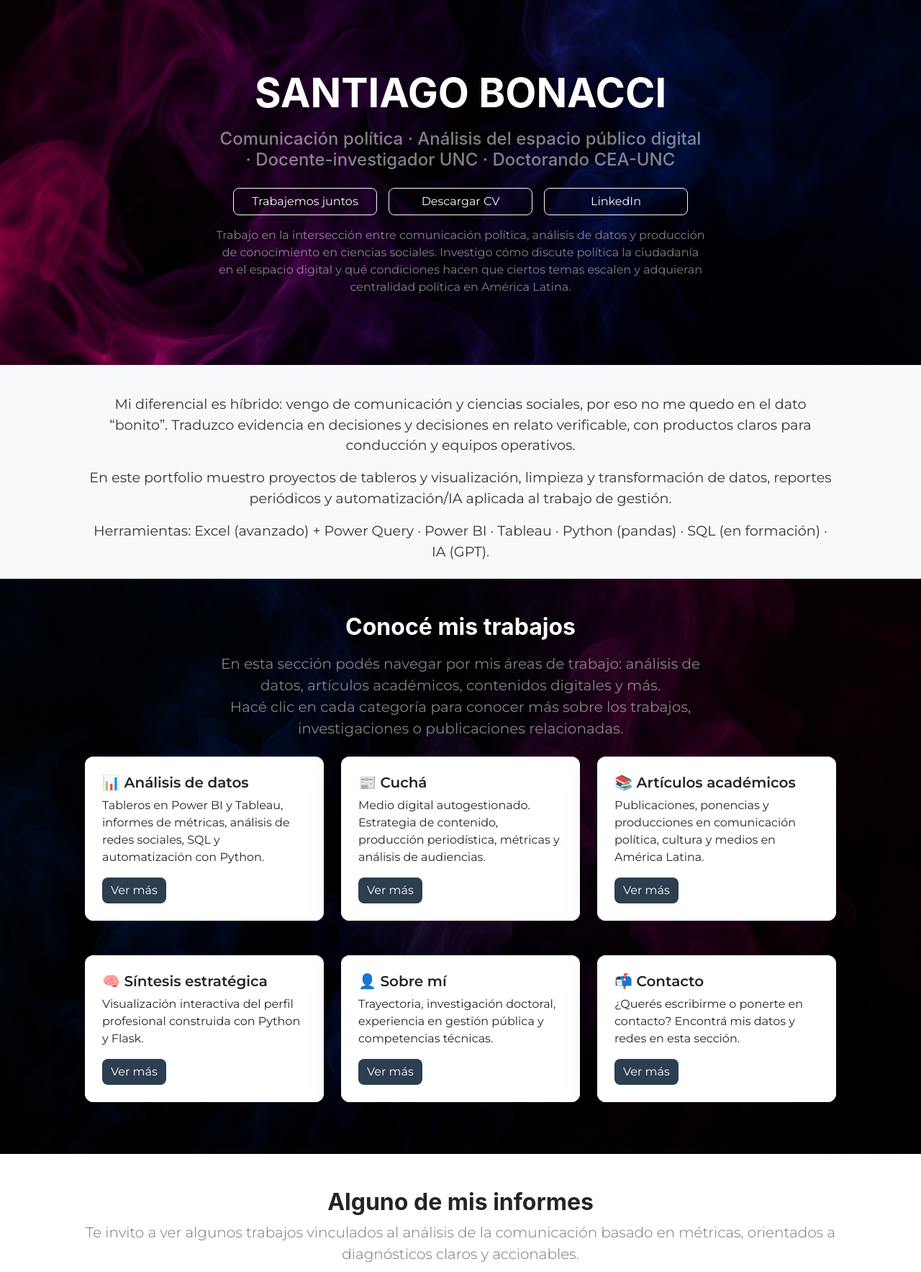
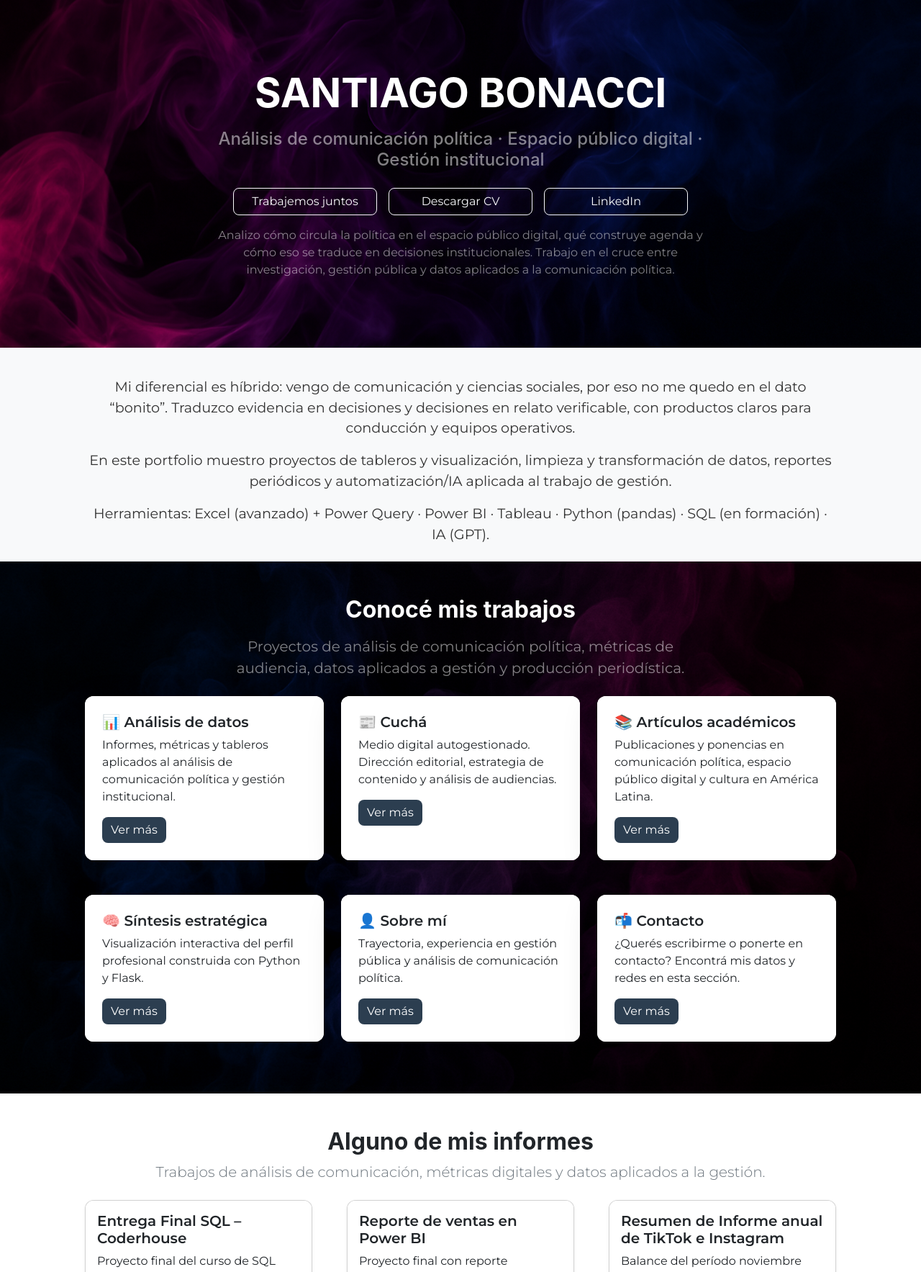
Before and after one commit to sbonacci33/mi_portfolio, a Flask app: page / in a window 1280 px wide. Shown: the part 56-1823 px from the top of the page at 72% size. Run offline with Flask 3, Linux system fonts and the light colour scheme; some libraries are stand-ins or nearby versions; some web fonts are replaced.

Commit message:
Actualiza textos de homepage y agrega trabajo SQL

```diff
--- a/templates/index.html
+++ b/templates/index.html
@@ -8,14 +8,14 @@
             <div class="col-lg-8">
                 <div class="text-center my-5">
                     <h1 class="display-4 fw-bolder text-white text-uppercase mb-3">Santiago Bonacci</h1>
-                    <h2 class="h4 text-white-50 mb-4">Comunicación política · Análisis del espacio público digital · Docente-investigador UNC · Doctorando CEA-UNC</h2>
+                    <h2 class="h4 text-white-50 mb-4">Análisis de comunicación política · Espacio público digital · Gestión institucional</h2>
                     <div class="d-flex justify-content-center gap-3">
                         <a class="btn btn-outline-light hero-cta" href="{{ url_for('render_page', page='contacto') }}#contacto">Trabajemos juntos</a>
                         <a class="btn btn-outline-light hero-cta" href="{{ url_for('static', filename='docs/CV Saniago Bonacci Data.pdf') }}" download>Descargar CV</a>
                         <a class="btn btn-outline-light hero-cta" href="https://www.linkedin.com/in/tu-perfil" target="_blank" rel="noopener noreferrer">LinkedIn</a>
                     </div>
                     <p class="fs-6 text-white-50 mt-3 mb-0">
-                        Trabajo en la intersección entre comunicación política, análisis de datos y producción de conocimiento en ciencias sociales. Investigo cómo discute política la ciudadanía en el espacio digital y qué condiciones hacen que ciertos temas escalen y adquieran centralidad política en América Latina.
+                        Analizo cómo circula la política en el espacio público digital, qué construye agenda y cómo eso se traduce en decisiones institucionales. Trabajo en el cruce entre investigación, gestión pública y datos aplicados a la comunicación política.
                     </p>
                 </div>
             </div>
@@ -47,19 +47,18 @@
             <div class="col-lg-8 text-center">
                 <h2 class="fw-bolder text-white mb-3">Conocé mis trabajos</h2>
                 <p class="fs-5 text-white-50 mb-0">
-                    En esta sección podés navegar por mis áreas de trabajo: análisis de datos, artículos académicos, contenidos digitales y más. <br>
-                    Hacé clic en cada categoría para conocer más sobre los trabajos, investigaciones o publicaciones relacionadas.
+                    Proyectos de análisis de comunicación política, métricas de audiencia, datos aplicados a gestión y producción periodística.
                 </p>
             </div>
         </div>
 
         <div class="row gx-4 gy-4">
             {% set secciones = [
-                {'titulo': '📊 Análisis de datos', 'texto': 'Tableros en Power BI y Tableau, informes de métricas, análisis de redes sociales, SQL y automatización con Python.', 'url': 'trabajos'},
-                {'titulo': '📰 Cuchá', 'texto': 'Medio digital autogestionado. Estrategia de contenido, producción periodística, métricas y análisis de audiencias.', 'url': 'cucha'},
-                {'titulo': '📚 Artículos académicos', 'texto': 'Publicaciones, ponencias y producciones en comunicación política, cultura y medios en América Latina.', 'url': 'articulos'},
+                {'titulo': '📊 Análisis de datos', 'texto': 'Informes, métricas y tableros aplicados al análisis de comunicación política y gestión institucional.', 'url': 'trabajos'},
+                {'titulo': '📰 Cuchá', 'texto': 'Medio digital autogestionado. Dirección editorial, estrategia de contenido y análisis de audiencias.', 'url': 'cucha'},
+                {'titulo': '📚 Artículos académicos', 'texto': 'Publicaciones y ponencias en comunicación política, espacio público digital y cultura en América Latina.', 'url': 'articulos'},
                 {'titulo': '🧠 Síntesis estratégica', 'texto': 'Visualización interactiva del perfil profesional construida con Python y Flask.', 'url': 'sintesis'},
-                {'titulo': '👤 Sobre mí', 'texto': 'Trayectoria, investigación doctoral, experiencia en gestión pública y competencias técnicas.', 'url': 'sobre_mi'},
+                {'titulo': '👤 Sobre mí', 'texto': 'Trayectoria, experiencia en gestión pública y análisis de comunicación política.', 'url': 'sobre_mi'},
                 {'titulo': '📬 Contacto', 'texto': '¿Querés escribirme o ponerte en contacto? Encontrá mis datos y redes en esta sección.', 'url': 'contacto'}
             ] %}
             {% for item in secciones %}
@@ -82,7 +81,7 @@
     <div class="container px-5">
         <div class="text-center mb-4">
             <h2 class="fw-bolder">Alguno de mis informes</h2>
-            <p class="lead text-muted mb-0">Te invito a ver algunos trabajos vinculados al análisis de la comunicación basado en métricas, orientados a diagnósticos claros y accionables.</p>
+            <p class="lead text-muted mb-0">Trabajos de análisis de comunicación, métricas digitales y datos aplicados a la gestión.</p>
         </div>
         <div class="row gx-5">
             {% for trabajo in trabajos_recientes %}
@@ -114,34 +113,32 @@
     <div class="container px-5 my-5">
         <div class="text-center mb-5">
             <h2 class="fw-bolder">Logros destacados</h2>
-            <p class="lead mb-0">Hitos que resumen mi perfil en datos para gestión pública</p>
         </div>
         <div class="row gx-5">
             <div class="col-lg-6 mb-4"><div class="card h-100 shadow-sm"><div class="card-body">
-                <h5 class="card-title">Investigación en comunicación política y espacio público digital</h5>
-                <p class="card-text">Doctorando en el DESAL-CEA-UNC, línea Comunicación y Cultura. Investigo cómo discute política la ciudadanía en entornos digitales y qué determina la centralidad de los temas en contextos subnacionales latinoamericanos.</p>
+                <h5 class="card-title">Comunicación política institucional</h5>
+                <p class="card-text">Comunicador en el equipo del Ministerio de Vinculación y Gestión Institucional de Córdoba. Ex asesor en la Legislatura provincial.</p>
             </div></div></div>
             <div class="col-lg-6 mb-4"><div class="card h-100 shadow-sm"><div class="card-body">
-                <h5 class="card-title">Análisis de datos aplicado a comunicación y gestión</h5>
-                <p class="card-text">Diseño tableros, KPIs e informes ejecutivos que transforman datos dispersos en insumos para la toma de decisiones. Trabajo con Power BI, Tableau, Excel avanzado, Python y SQL (nota 10, Coderhouse).</p>
+                <h5 class="card-title">Análisis del espacio público digital</h5>
+                <p class="card-text">Investigo cómo se construye y escala la agenda política en entornos digitales, con foco en contextos subnacionales latinoamericanos.</p>
             </div></div></div>
             <div class="col-lg-6 mb-4"><div class="card h-100 shadow-sm"><div class="card-body">
-                <h5 class="card-title">Experiencia en comunicación gubernamental</h5>
-                <p class="card-text">Comunicador en el Ministerio de Vinculación y Gestión Institucional de Córdoba. Ex asesor en la Legislatura provincial. Experiencia real en comunicación de políticas públicas y gestión institucional.</p>
+                <h5 class="card-title">Docencia universitaria</h5>
+                <p class="card-text">Docente en Teorías Sociológicas, Licenciatura en Comunicación Social, UNC.</p>
             </div></div></div>
             <div class="col-lg-6 mb-4"><div class="card h-100 shadow-sm"><div class="card-body">
-                <h5 class="card-title">Docencia e investigación universitaria</h5>
-                <p class="card-text">Docente en la cátedra de Teorías Sociológicas de la Licenciatura en Comunicación Social (UNC). Formación en ciencias sociales que da contexto, síntesis y sentido político al análisis de datos.</p>
+                <h5 class="card-title">Producción periodística</h5>
+                <p class="card-text">Coordinador de Cuchá. Dirección editorial y análisis de audiencias.</p>
             </div></div></div>
             <div class="col-lg-6 mb-4"><div class="card h-100 shadow-sm"><div class="card-body">
-                <h5 class="card-title">Producción periodística y medios digitales</h5>
-                <p class="card-text">Coordinador de Cuchá, medio digital autogestionado. Estrategia de contenido, análisis de métricas, cobertura periodística y construcción de audiencias en redes sociales.</p>
+                <h5 class="card-title">Datos al servicio del análisis</h5>
+                <p class="card-text">Power BI, Tableau, Python, SQL. Herramientas para sostener el análisis, no el foco del trabajo.</p>
             </div></div></div>
             <div class="col-lg-6 mb-4"><div class="card h-100 shadow-sm"><div class="card-body">
-                <h5 class="card-title">Perfil híbrido con proyección regional</h5>
-                <p class="card-text">Combino rigor académico, experiencia en gestión pública y capacidad técnica en datos. Busco vincularme con consultoras de opinión pública, organismos y proyectos de comunicación política en América Latina.</p>
+                <h5 class="card-title">Formación continua</h5>
+                <p class="card-text">Investigación en comunicación política y espacio público digital en América Latina.</p>
             </div></div></div>
-        </div>
         </div>
     </div>
 </section>
--- a/templates/sobre_mi.html
+++ b/templates/sobre_mi.html
@@ -28,7 +28,7 @@
                     Trabajo en la intersección entre comunicación política, análisis de datos y producción de conocimiento en ciencias sociales.
                 </p>
                 <p>
-                    Soy licenciado en Comunicación Social y doctorando en el DESAL (Doctorado en Estudios Sociales de América Latina) del Centro de Estudios Avanzados de la UNC, línea Comunicación y Cultura. Mi investigación analiza cómo discute política la ciudadanía en el espacio público digital y qué condiciones determinan que ciertos temas escalen y adquieran centralidad política en contextos latinoamericanos.
+                    Soy licenciado en Comunicación Social y desarrollo investigación en comunicación política y espacio público digital en América Latina. Mi trabajo analiza cómo discute política la ciudadanía en el entorno digital y qué condiciones determinan que ciertos temas escalen y adquieran centralidad política en contextos subnacionales.
                 </p>
                 <p>
                     Me desempeño como docente e investigador en la UNC (cátedra Teorías Sociológicas, Licenciatura en Comunicación Social) y formo parte del equipo de comunicación del Ministerio de Vinculación y Gestión Institucional de la Provincia de Córdoba. Anteriormente, fui asesor en la Legislatura de Córdoba.
```
Also changed, not shown: templates/trabajos.html (+17 -0 lines).
